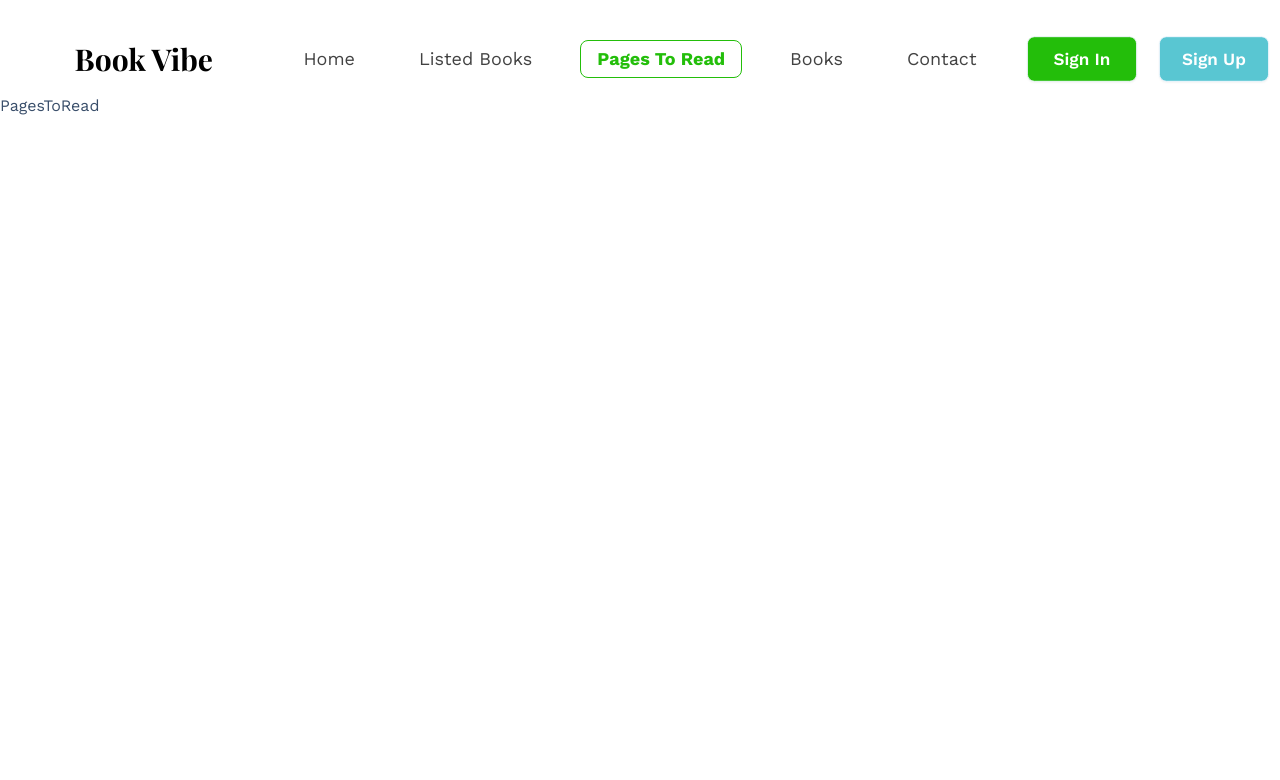
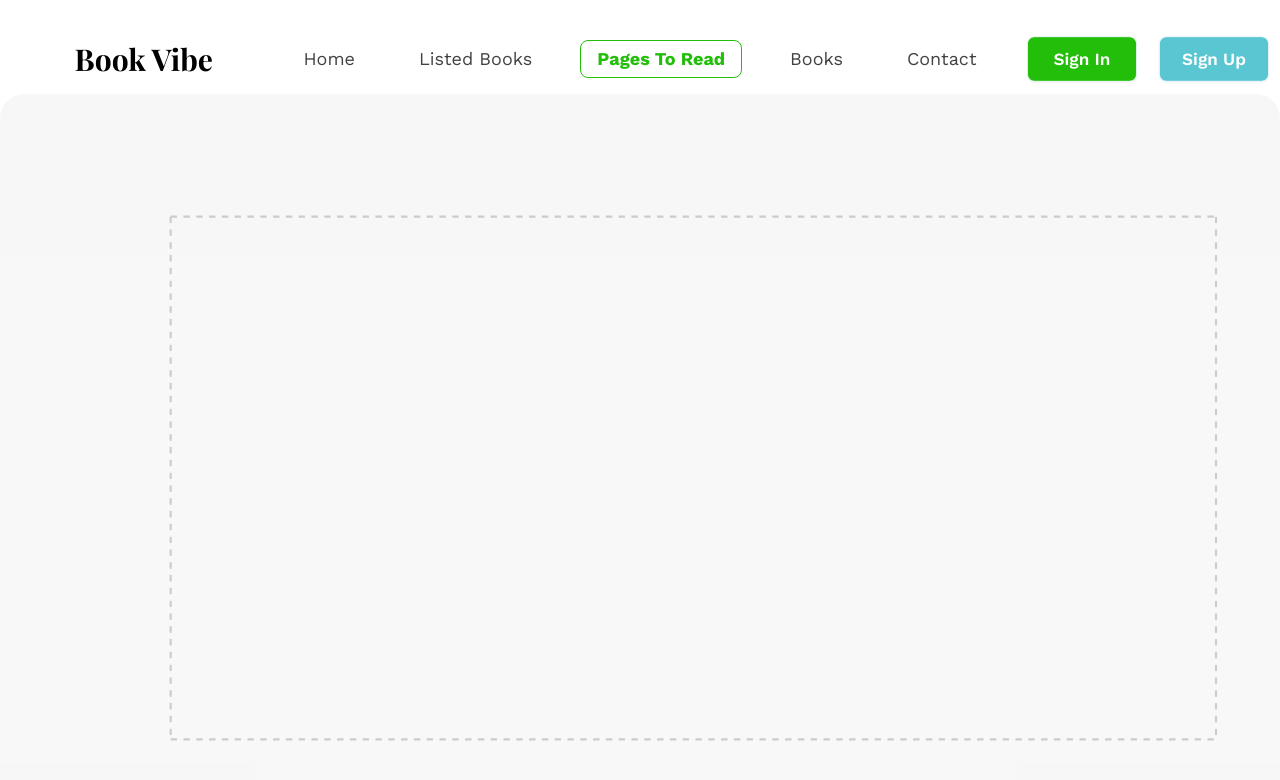
Before and after one commit to Mohib75/book-vibe, a React (Vite) app: page /pagesToRead in a window 1280 px wide. Shown: the top 780 px of the page. Built offline with nearby package versions, Linux system fonts and the light colour scheme; a web font is replaced by a local one.

Commit message:
pages to read page added

```diff
--- a/src/pages/PagesToRead.jsx
+++ b/src/pages/PagesToRead.jsx
@@ -1,5 +1,76 @@
+import { useEffect, useState } from "react"
+import { getBooks } from "../utils"
+import { useLoaderData } from "react-router-dom"
+import { Bar, BarChart, CartesianGrid, Cell, XAxis, YAxis } from "recharts"
+import PropTypes from "prop-types"
+
+const getPath = (x, y, width, height) => {
+	return `M${x},${y + height}C${x + width / 3},${y + height} ${x + width / 2},${y + height / 3}
+  ${x + width / 2}, ${y}
+  C${x + width / 2},${y + height / 3} ${x + (2 * width) / 3},${y + height} ${x + width}, ${y + height}
+  Z`
+}
+
+const TriangleBar = (props) => {
+	const { fill, x, y, width, height } = props
+
+	return <path d={getPath(x, y, width, height)} stroke='none' fill={fill} />
+}
+
+const colors = ["#0088FE", "#00C49F", "#FFBB28", "#FF8042", "red", "pink"]
+
 const PagesToRead = () => {
-	return <div>PagesToRead</div>
+	const books = useLoaderData()
+	const [booksRead, setBooksRead] = useState([])
+
+	useEffect(() => {
+		const storedBookId = getBooks("read-books")
+		if (books.length > 0) {
+			const readBook = []
+			for (const id of storedBookId) {
+				const book = books.find((book) => book.bookId === id)
+				if (book) {
+					readBook.push(book)
+				}
+			}
+			setBooksRead(readBook)
+		}
+	}, [books])
+
+	return (
+		<>
+			<div className='bg-[#13131308] rounded-3xl w-full h-[800px]'>
+				<BarChart
+					className='!w-full !h-full'
+					width={600}
+					height={300}
+					data={booksRead}
+					margin={{
+						top: 20,
+						right: 30,
+						left: 20,
+						bottom: 5,
+					}}>
+					<CartesianGrid strokeDasharray='3 3' />
+					<XAxis dataKey='bookName' />
+					<YAxis />
+					<Bar dataKey='totalPages' fill='#8884d8' shape={<TriangleBar />} label={{ position: "top" }}>
+						{booksRead.map((entry, index) => (
+							<Cell key={`cell-${index}`} fill={colors[index % 20]} />
+						))}
+					</Bar>
+				</BarChart>
+			</div>
+		</>
+	)
 }
 
 export default PagesToRead
+
+TriangleBar.propTypes = {
+	fill: PropTypes.object,
+	x: PropTypes.object,
+	y: PropTypes.object,
+	width: PropTypes.object,
+	height: PropTypes.object,
+}
```
